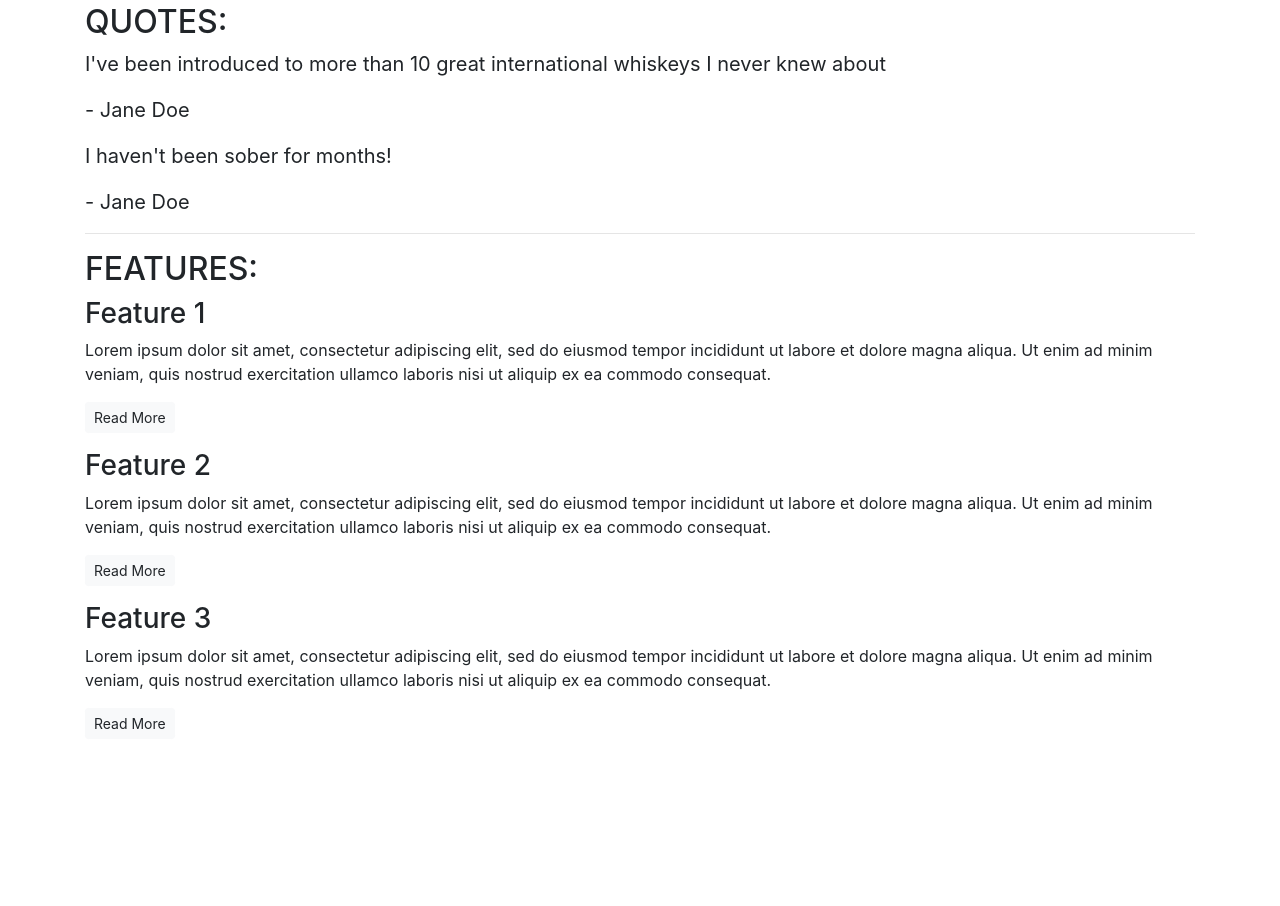
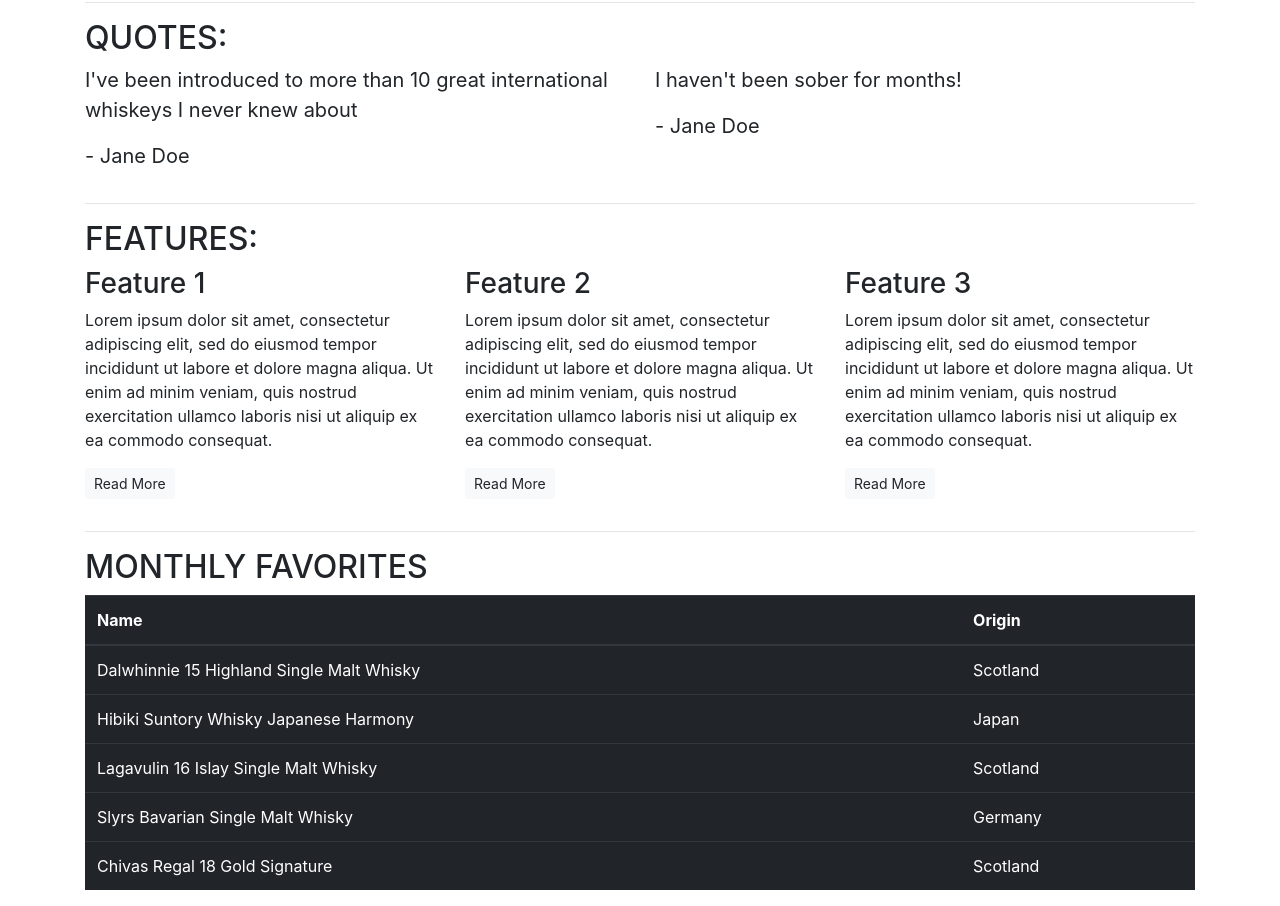
Before and after one commit to Mienjung97/bootstrap, a plain HTML site: page index.html in a window 1280 px wide. Shown: the part 204-1110 px from the top of the page. Before the commit the page ends 959 px from the top, so only its background shows below. Drawn offline with nearby package versions, Linux system fonts and the light colour scheme.

Commit message:
Added grid with bootstrap

```diff
--- a/index.html
+++ b/index.html
@@ -15,34 +15,56 @@
 <body>
   <article class="container">
     <!-- Callout -->
+    <div class="row">
+      <div class="col-12">
         <section class="callout">
           <h1>The finest whiskeys delivered to your doorstep.</h1>
           <p class="lead">Sign up today to start receiving the world's best whiskeys every month.
             <s>€19.99</s> <strong><mark>First one is free!</mark></strong></p>
           <button class="btn btn-success btn-lg">Sign Up!</button>
-            <p class="text-muted"><small>You must be over 18 to sign up for our service. Please, drink responsivly.</small></p>
+          <p class="text-muted"><small>You must be over 18 to sign up for our service. Please, drink
+              responsivly.</small>
+          </p>
         </section>
+      </div>
+    </div>
     <!-- /.callout -->
     <hr>
 
     <!-- Quotes -->
     <section class="quotes">
+      <div class="row">
+        <div class="col-12">
           <h2 class="text-uppercase">Quotes:</h2>
+        </div>
+      </div>
+      <div class="row">
+        <div class="col-12 col-md-6">
           <blockquote class="blockquote">
             <p>I've been introduced to more than 10 great international whiskeys I never knew about</p>
             <p>- Jane Doe</p>
           </blockquote>
+        </div>
+        <div class="col-12 col-md-6">
           <blockquote class="blockquote">
             <p>I haven't been sober for months!</p>
             <p>- Jane Doe</p>
           </blockquote>
+        </div>
+      </div>
     </section>
     <!-- /.qoutes -->
     <hr>
 
     <!-- Features -->
     <section class="features">
+      <div class="row">
+        <div class="col-12">
           <h2 class="text-uppercase">Features:</h2>
+        </div>
+      </div>
+      <div class="row">
+        <div class="col-12 col-md-6 col-lg-4">
           <div class="feature">
             <h3>Feature 1</h3>
             <p>Lorem ipsum dolor sit amet, consectetur adipiscing elit, sed do eiusmod tempor incididunt ut labore
@@ -50,6 +72,8 @@
               aliquip ex ea commodo consequat.</p>
             <p><a class="btn btn-sm btn-light" href="">Read More</a></p>
           </div>
+        </div>
+        <div class="col-12 col-md-6 col-lg-4">
           <div class="feature">
             <h3>Feature 2</h3>
             <p>Lorem ipsum dolor sit amet, consectetur adipiscing elit, sed do eiusmod tempor incididunt ut labore
@@ -57,6 +81,8 @@
               aliquip ex ea commodo consequat.</p>
             <p><a class="btn btn-sm btn-light" href="">Read More</a></p>
           </div>
+        </div>
+        <div class="col-12 col-md-6 d-md-none d-lg-block col-lg-4">
           <div class="feature">
             <h3>Feature 3</h3>
             <p>Lorem ipsum dolor sit amet, consectetur adipiscing elit, sed do eiusmod tempor incididunt ut labore
@@ -64,6 +90,45 @@
               aliquip ex ea commodo consequat.</p>
             <p><a class="btn btn-sm btn-light" href="">Read More</a></p>
           </div>
+        </div>
+      </div>
+    </section>
+    <!-- /.features -->
+    <hr>
+
+    <!-- Favorites table -->
+    <section class="monthly-favorites">
+      <h2 class="text-uppercase">Monthly favorites</h2>
+      <table class="table table-dark">
+        <thead>
+          <tr>
+            <th scope="col">Name</th>
+            <th scope="col">Origin</th>
+          </tr>
+        </thead>
+        <tbody>
+          <tr>
+            <td>Dalwhinnie 15 Highland Single Malt Whisky</td>
+            <td>Scotland</td>
+          </tr>
+          <tr>
+            <td>Hibiki Suntory Whisky Japanese Harmony</td>
+            <td>Japan</td>
+          </tr>
+          <tr>
+            <td>Lagavulin 16 Islay Single Malt Whisky</td>
+            <td>Scotland</td>
+          </tr>
+          <tr>
+            <td>Slyrs Bavarian Single Malt Whisky</td>
+            <td>Germany</td>
+          </tr>
+          <tr>
+            <td>Chivas Regal 18 Gold Signature</td>
+            <td>Scotland</td>
+          </tr>
+        </tbody>
+      </table>
     </section>
 
   </article>
```
Lines whose indentation alone changed are shown as unchanged.
